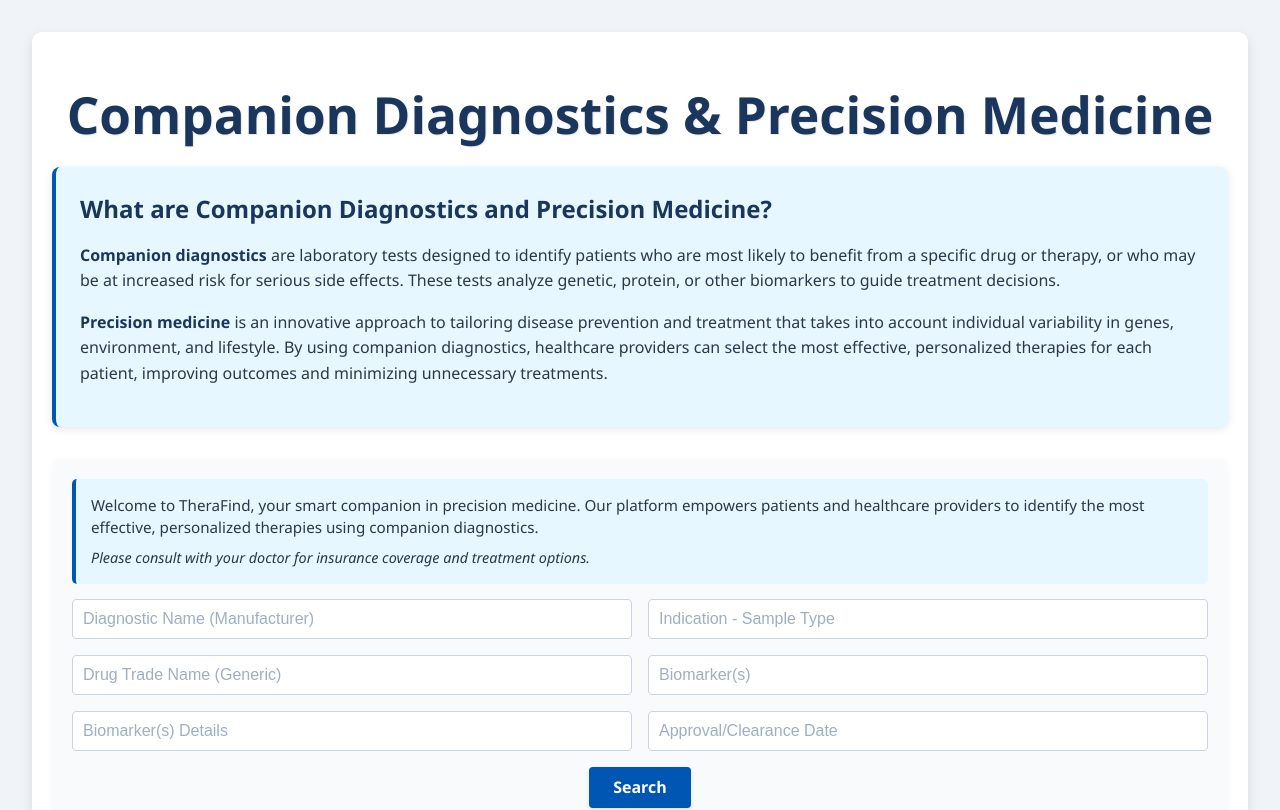
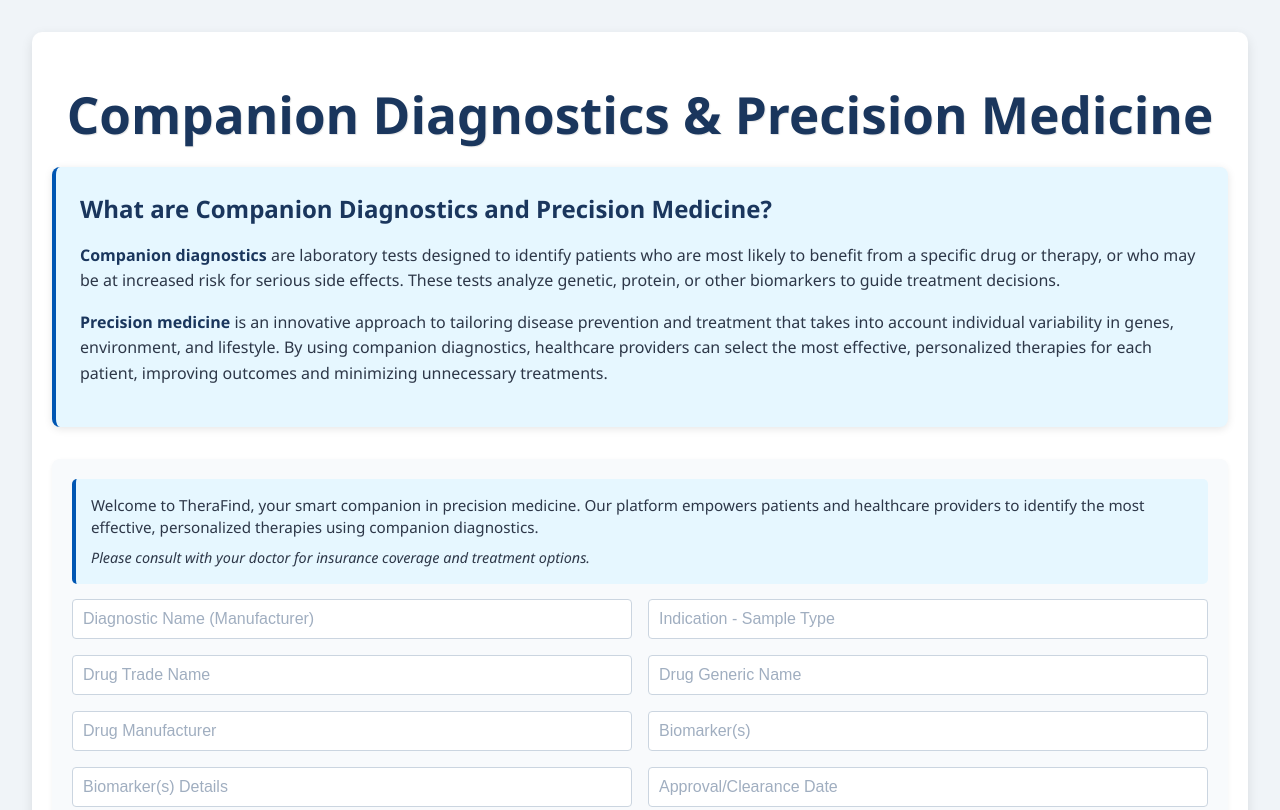
Before and after one commit to danielkarolinska/CDx, a React (Vite) app in the folder frontend/: page / in a window 1280 px wide. Shown: the top 810 px of the page. Built offline with nearby package versions, Linux system fonts and the light colour scheme.

Commit message:
Update search fields to match new Table_Data.csv columns, ignoring last two columns

```diff
--- a/frontend/src/App.jsx
+++ b/frontend/src/App.jsx
@@ -11,6 +11,8 @@ function App() {
     diagnostic_name: '',
     indication_sample: '',
     drug_trade_name: '',
+    drug_generic_name: '',
+    drug_manufacturer: '',
     biomarker: '',
     biomarker_details: '',
     approval_date: ''
@@ -109,8 +111,24 @@ function App() {
           <input
             type="text"
             name="drug_trade_name"
-            placeholder="Drug Trade Name (Generic)"
+            placeholder="Drug Trade Name"
             value={form.drug_trade_name}
+            onChange={handleChange}
+          />
+          <input
+            type="text"
+            name="drug_generic_name"
+            placeholder="Drug Generic Name"
+            value={form.drug_generic_name}
+            onChange={handleChange}
+          />
+        </div>
+        <div className="form-row">
+          <input
+            type="text"
+            name="drug_manufacturer"
+            placeholder="Drug Manufacturer"
+            value={form.drug_manufacturer}
             onChange={handleChange}
           />
           <input
```
Also changed, not shown: 1 other file (tests, documents, lock files or other folders).
